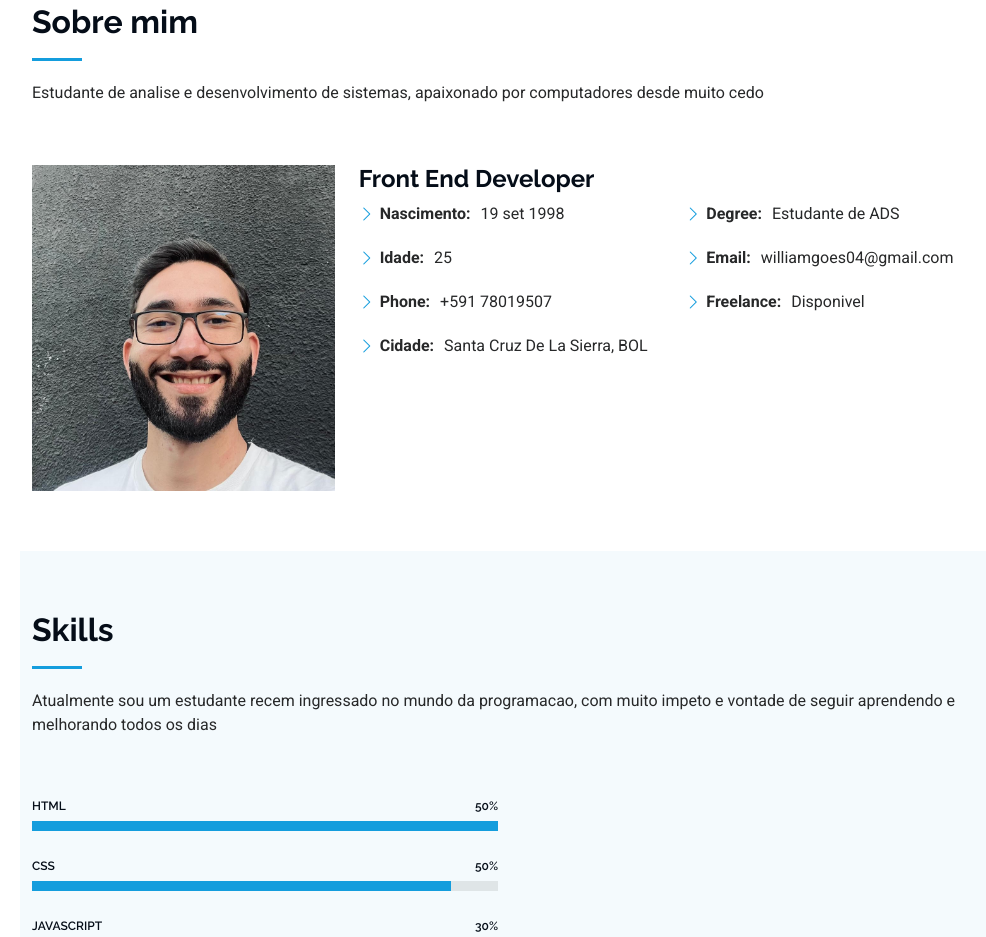
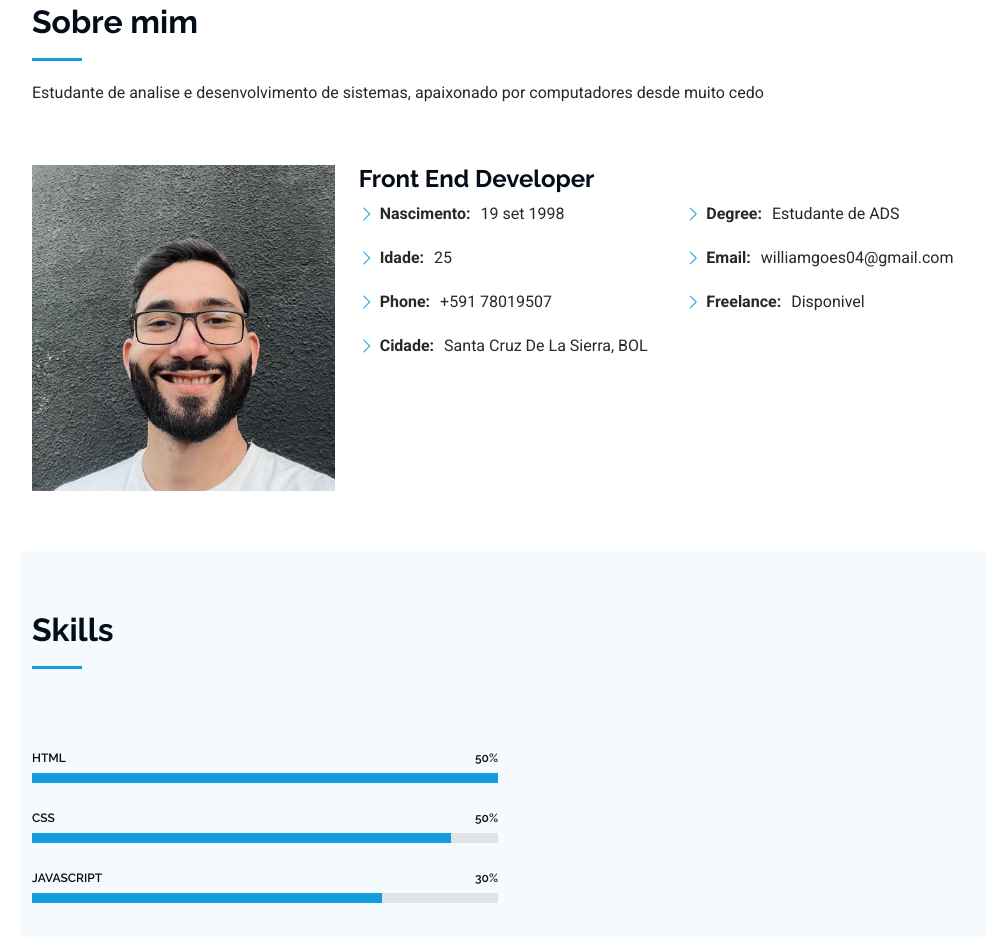
Before and after one commit to William-Goes/portfolio, a plain HTML site: page index.html in a window 1280 px wide. Shown: the part 857-1794 px from the top of the page, without its empty margins (280-1266 px from the left). Drawn offline with Linux system fonts and the light colour scheme.

Commit message:
ultimos cambios desde la web

```diff
--- a/index.html
+++ b/index.html
@@ -126,7 +126,6 @@
       <!-- Section Title -->
       <div class="container section-title" data-aos="fade-up">
         <h2>Skills</h2>
-        <p>Atualmente sou um estudante recem ingressado no mundo da programacao, com muito impeto e vontade de seguir aprendendo e melhorando todos os dias</p>
       </div><!-- End Section Title -->
 
       <div class="container" data-aos="fade-up" data-aos-delay="100">
```
